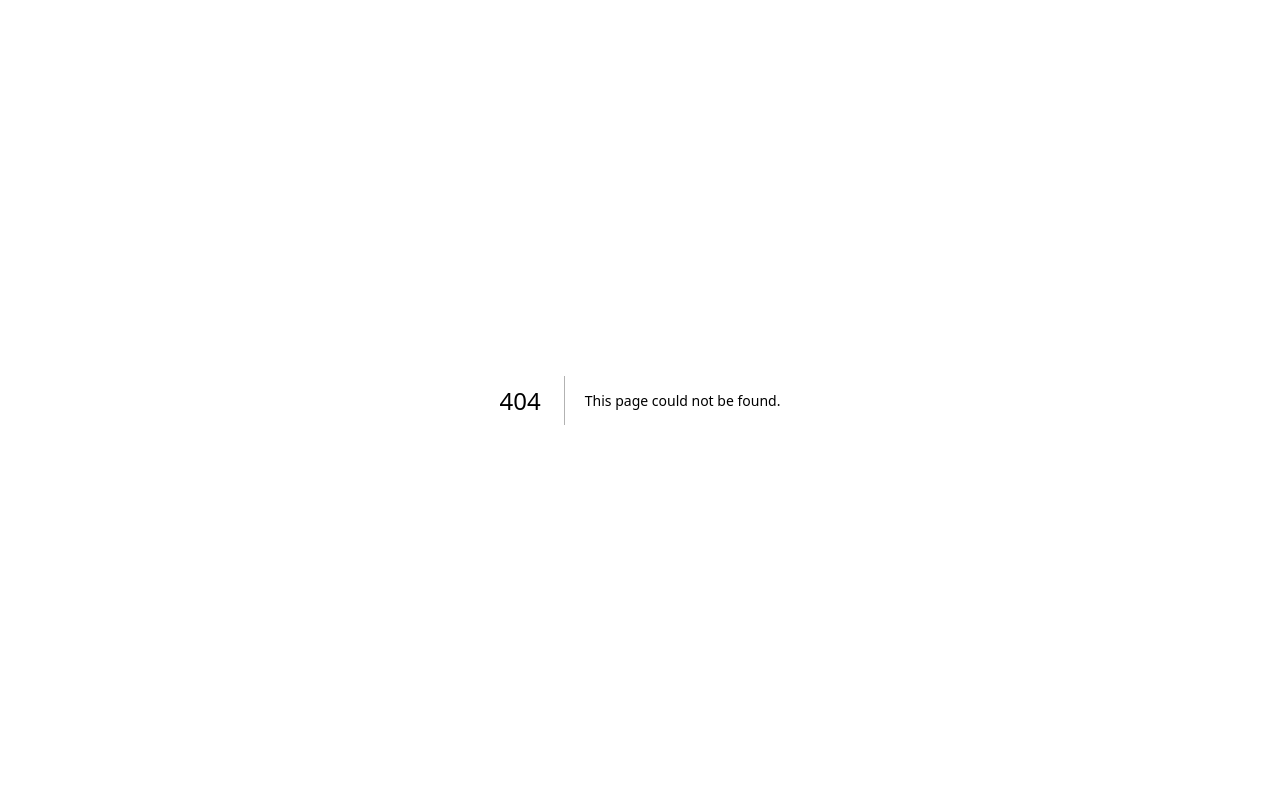
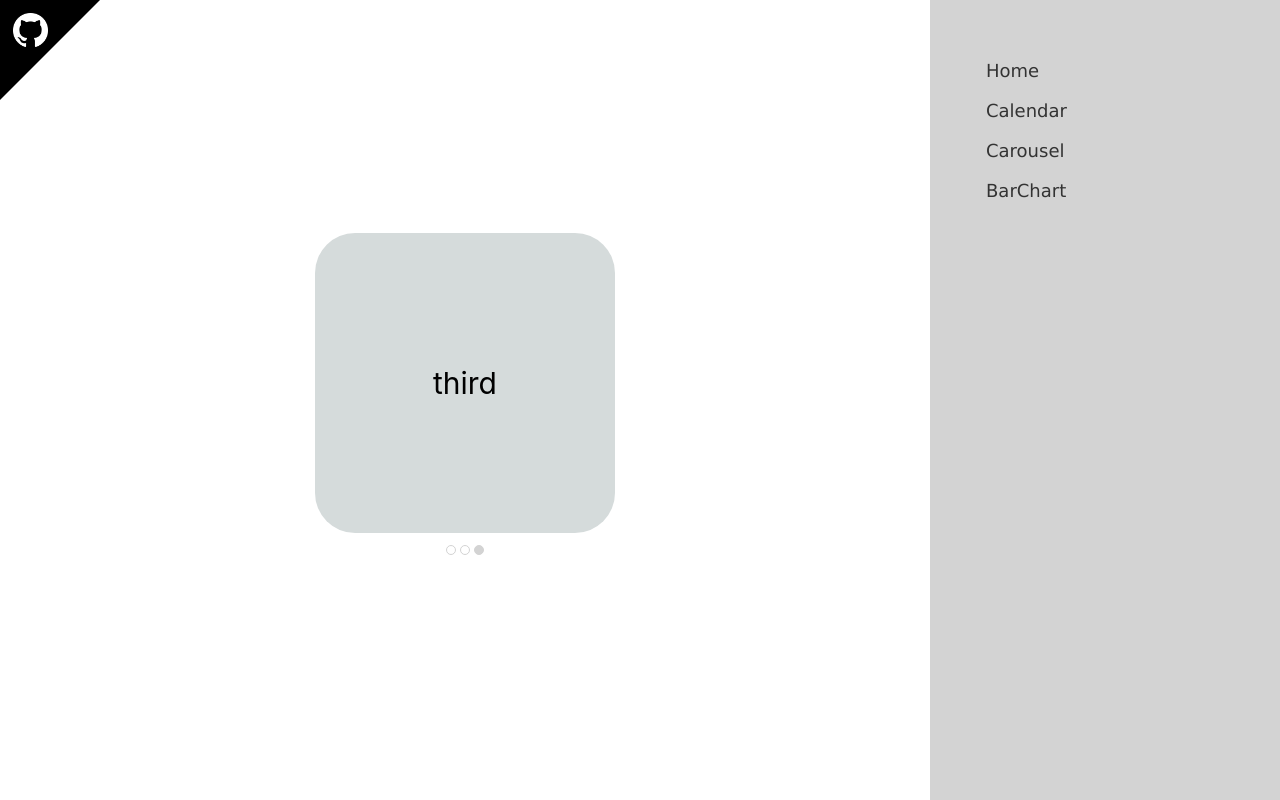
Before and after one commit to yjlim0428/my-components, a Next.js app: page /Carousel in a window 1280 px wide. Before the commit this address had no page. Built offline with nearby package versions, Linux system fonts and the light colour scheme.

Commit message:
Add Carousel

```diff
--- /dev/null
+++ b/components/Layout.tsx
@@ -0,0 +1,70 @@
+import { ReactNode } from "react";
+import Head from "next/head";
+import Sidebar from "./Sidebar";
+import styled from "styled-components";
+import Link from "next/link";
+
+const Container = styled.div`
+  width: 100%;
+  height: 100vh;
+  display: grid;
+  grid-template-columns: 1fr 350px;
+`;
+
+interface Props {
+  children: ReactNode;
+}
+
+const ComponentViewer = styled.div`
+  width: 100%;
+  height: 100%;
+  display: flex;
+  align-items: center;
+  justify-content: center;
+`;
+
+const GitHubLink = styled.div`
+  width: 0;
+  height: 0;
+  border-bottom: 50px solid transparent;
+  border-top: 50px solid black;
+  border-left: 50px solid black;
+  border-right: 50px solid transparent;
+  position: fixed;
+  top: 0;
+  left: 0;
+  cursor: pointer;
+`;
+
+const GitHubIcon = styled.img`
+  width: 35px;
+  height: auto;
+  position: fixed;
+  top: 13px;
+  left: 13px;
+  filter: brightness(100%);
+`;
+
+export default function Layout({ children }: Props) {
+  return (
+    <>
+      <Head>
+        <link rel="shortcut icon" href="/favicon.svg" />
+      </Head>
+      <Container>
+        <ComponentViewer>
+          <Link
+            target="_blank"
+            href="https://github.com/yjlim0428/my-components"
+          >
+            <GitHubLink>
+              <GitHubIcon src="/GitHub-Mark-Light-64px.png" />
+            </GitHubLink>
+          </Link>
+          {children}
+        </ComponentViewer>
+        <Sidebar />
+      </Container>
+    </>
+  );
+}
--- a/components/Sidebar.tsx
+++ b/components/Sidebar.tsx
@@ -1,7 +1,44 @@
+import Link from "next/link";
 import styled from "styled-components";
 
+const Container = styled.div`
+  width: 100%;
+  height: 100%;
+  padding: 50px;
+  background-color: lightgray;
+`;
+
+const Button = styled.button`
+  width: 100%;
+  height: 40px;
+  display: flex;
+  align-items: center;
+  color: #333;
+  font-size: 18px;
+  font-family: Verdana, Geneva, Tahoma, sans-serif;
+  cursor: pointer;
+  &:hover {
+    color: #000;
+  }
+`;
+
 const Sidebar = () => {
-  return <div>Sidebar</div>;
+  return (
+    <Container>
+      <Link href="/">
+        <Button>Home</Button>
+      </Link>
+      <Link href="/Calendar">
+        <Button>Calendar</Button>
+      </Link>
+      <Link href="/Carousel">
+        <Button>Carousel</Button>
+      </Link>
+      <Link href="/BarChart">
+        <Button>BarChart</Button>
+      </Link>
+    </Container>
+  );
 };
 
 export default Sidebar;
--- /dev/null
+++ b/pages/Carousel.tsx
@@ -0,0 +1,96 @@
+import { useState, useEffect } from "react";
+import styled from "styled-components";
+
+const Wrapper = styled.div`
+  width: 300px;
+  display: flex;
+  flex-direction: column;
+  margin: 0 auto;
+  overflow: hidden;
+`;
+
+const Slide = styled.div<{ last: boolean; count: number }>`
+  display: flex;
+  transition: ${({ last }) => (last ? "" : "transform 0.5s ease-in")};
+  transform: ${({ count }) => "translateX(-" + count * 100 + "%)"};
+  > div {
+    width: 100%;
+    height: 300px;
+    flex-shrink: 0;
+    display: flex;
+    justify-content: center;
+    align-items: center;
+    font-size: 30px;
+    border-radius: 40px;
+    :nth-child(1) {
+      background-color: #f4f6f6;
+    }
+    :nth-child(2) {
+      background-color: #eaeded;
+    }
+    :nth-child(3) {
+      background-color: #d5dbdb;
+    }
+    :nth-child(4) {
+      background-color: #f4f6f6;
+    }
+  }
+`;
+
+const Circles = styled.div`
+  display: flex;
+  margin: 10px auto;
+`;
+
+const Circle = styled.div<{ focus: boolean }>`
+  width: 10px;
+  height: 10px;
+  border-radius: 50%;
+  border: 1px solid lightgray;
+  background-color: ${({ focus }) => (focus ? "lightgray" : "")};
+  margin: 2px;
+  cursor: pointer;
+`;
+
+const Carousel = () => {
+  const length = 4;
+  const [count, setCount] = useState(0);
+  const [last, setLast] = useState(false);
+  useEffect(() => {
+    const timer = setInterval(
+      () => {
+        if (count < length - 1) {
+          setLast(false);
+          setCount((pre) => pre + 1);
+        } else {
+          setLast(true);
+          setCount(0);
+        }
+      },
+      last ? 0 : 2500
+    );
+    return () => {
+      clearInterval(timer);
+    };
+  }, [count]);
+  return (
+    <Wrapper>
+      <Slide count={count} last={last}>
+        <div>first</div>
+        <div>second</div>
+        <div>third</div>
+        <div>first</div>
+      </Slide>
+      <Circles>
+        <Circle
+          focus={count === 0 || count === 3}
+          onClick={() => setCount(0)}
+        />
+        <Circle focus={count === 1} onClick={() => setCount(1)} />
+        <Circle focus={count === 2} onClick={() => setCount(2)} />
+      </Circles>
+    </Wrapper>
+  );
+};
+
+export default Carousel;
--- a/pages/_app.tsx
+++ b/pages/_app.tsx
@@ -1,12 +1,11 @@
 import "../styles/globals.css";
 import type { AppProps } from "next/app";
-import GlobalStyle from "../styles/GlobalStyle";
+import Layout from "../components/Layout";
 
 export default function App({ Component, pageProps }: AppProps) {
   return (
-    <>
-      <GlobalStyle />
+    <Layout>
       <Component {...pageProps} />
-    </>
+    </Layout>
   );
 }
--- a/styles/GlobalStyle.tsx
+++ /dev/null
@@ -1,9 +0,0 @@
-import { createGlobalStyle } from "styled-components";
-
-export default createGlobalStyle`
-    * {
-        padding: 0;
-        margin: 0;
-    }
-
-`;
--- a/styles/globals.css
+++ b/styles/globals.css
@@ -15,6 +15,11 @@ a {
   box-sizing: border-box;
 }
 
+button {
+  border: 0;
+  background: none;
+}
+
 @media (prefers-color-scheme: dark) {
   html {
     color-scheme: dark;
```
Also changed, not shown: components/Title.tsx (added, +15 -0 lines), pages/BarChart.tsx (added, +12 -0 lines), pages/Calendar.tsx (added, +12 -0 lines), pages/index.tsx (+8 -2 lines), styles/Home.module.css (deleted, +0 -129 lines), public/GitHub-Mark-Light-64px.png (added).
